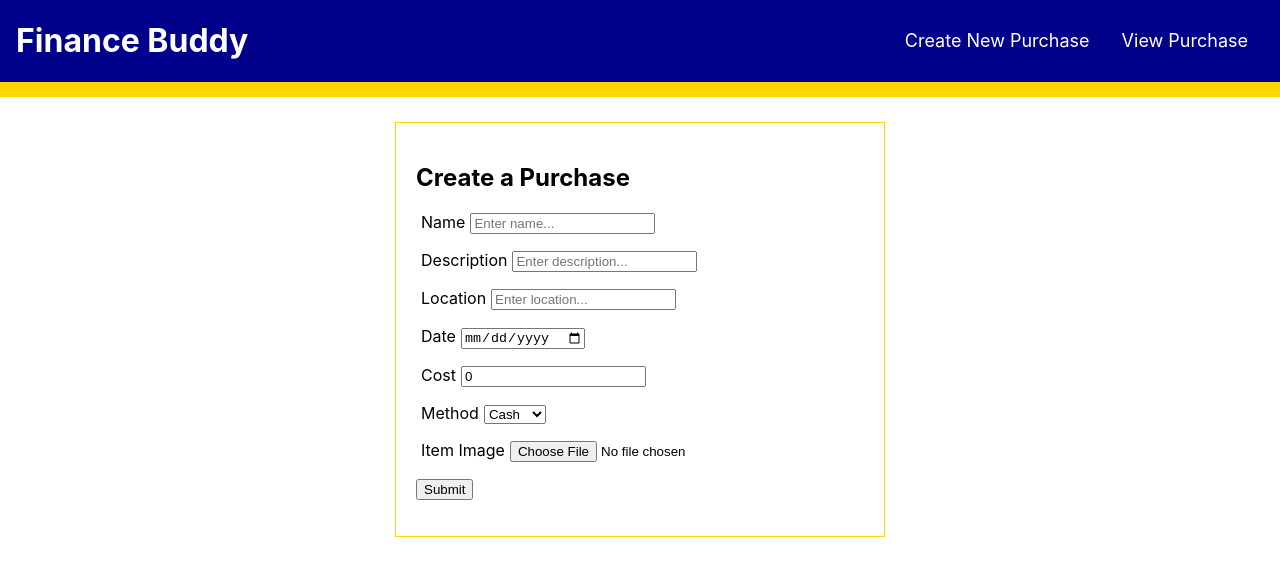
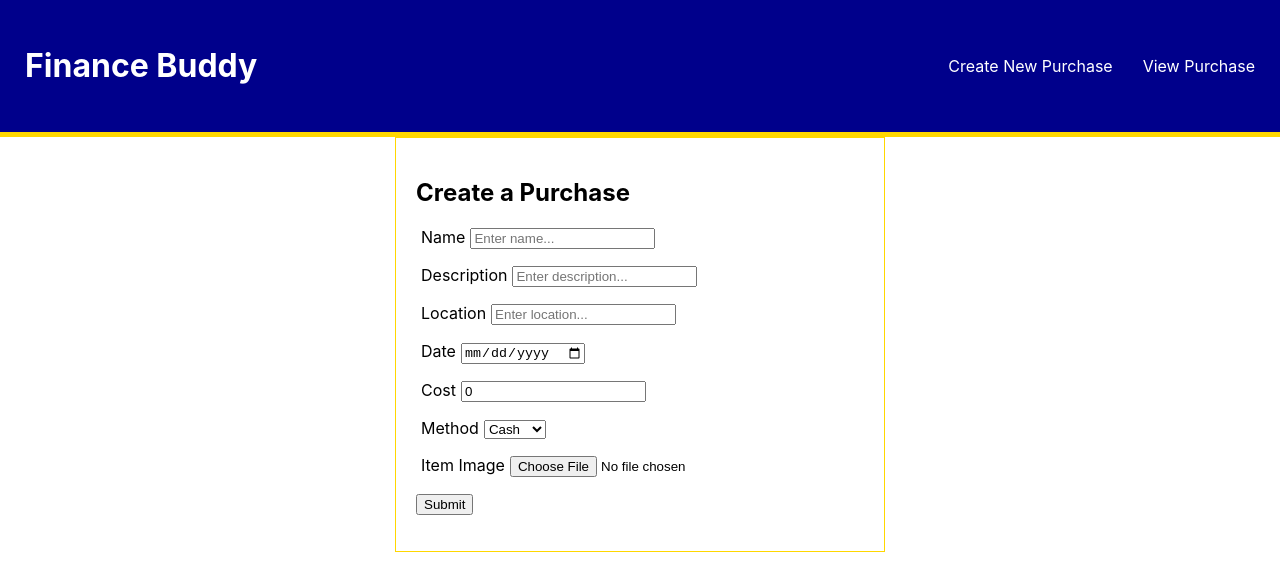
Before and after one commit to acmucsd/hackschoolfa22-solutions, a React (Create React App) app in the folder client/: page /create in a window 1280 px wide. Shown: the top 576 px of the page. Built offline with nearby package versions, Linux system fonts and the light colour scheme.

Commit message:
Update style.css

```diff
--- a/client/src/components/Navbar/style.css
+++ b/client/src/components/Navbar/style.css
@@ -1,20 +1,20 @@
 .navbar {
     background-color: darkblue;
-    border-bottom: 15px solid gold;
-    color: #FFF;
-    margin-bottom: 25px;
+    color: white;
+    border-bottom: 5px solid gold;
+
     display: flex;
     justify-content: space-between;
     align-items: center;
+
+    padding: 25px;
 }
 
-.navbar .title {
-    margin: auto 16px;
+.nav-buttons {
+    display: flex;
+    gap: 30px;
 }
-
-.nav-buttons a {
-    color: #FFF;
-    font-size: 18px;
-    margin-right: 32px;
+.nav-buttons > a {
+    color: white;
     text-decoration: none;
 }
```
